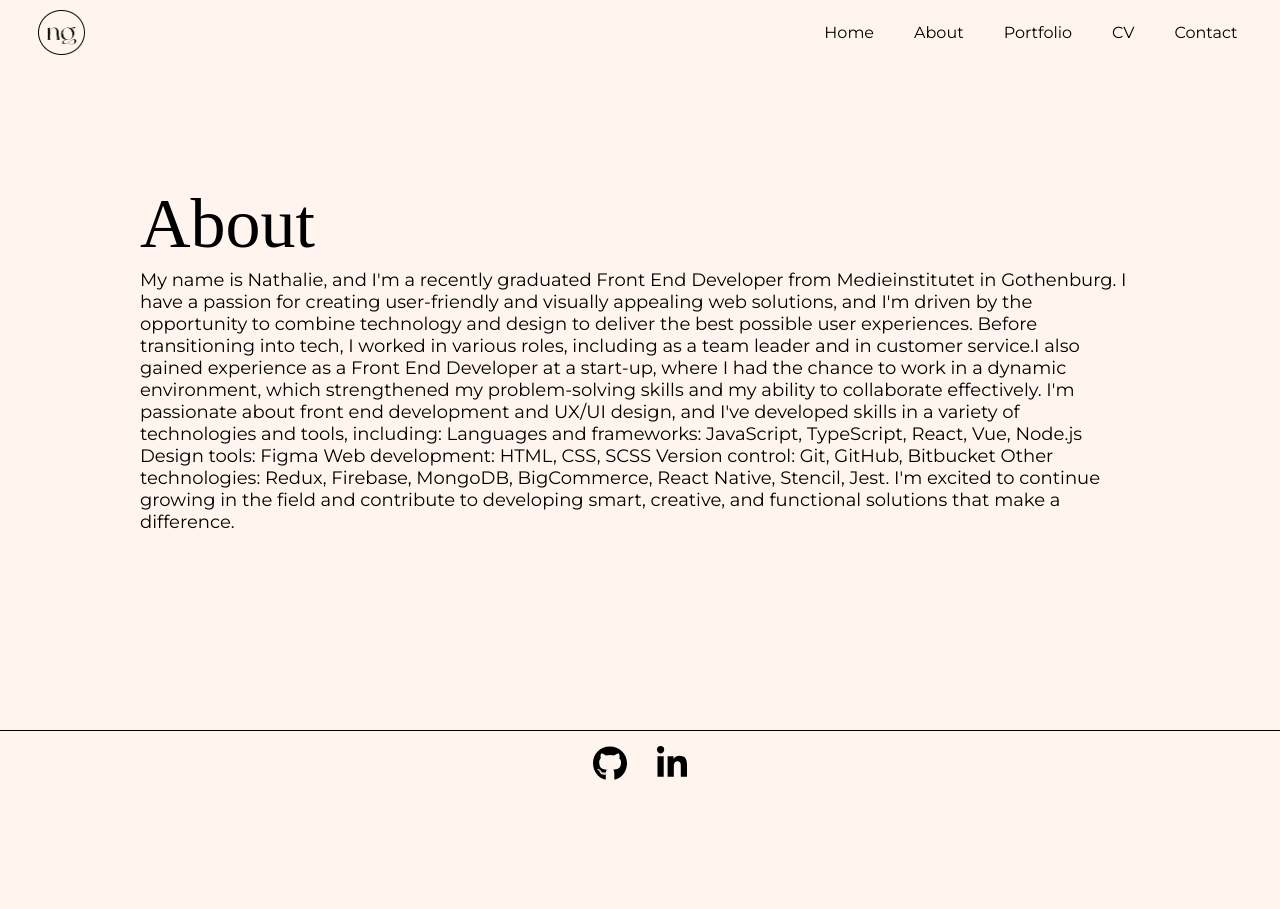
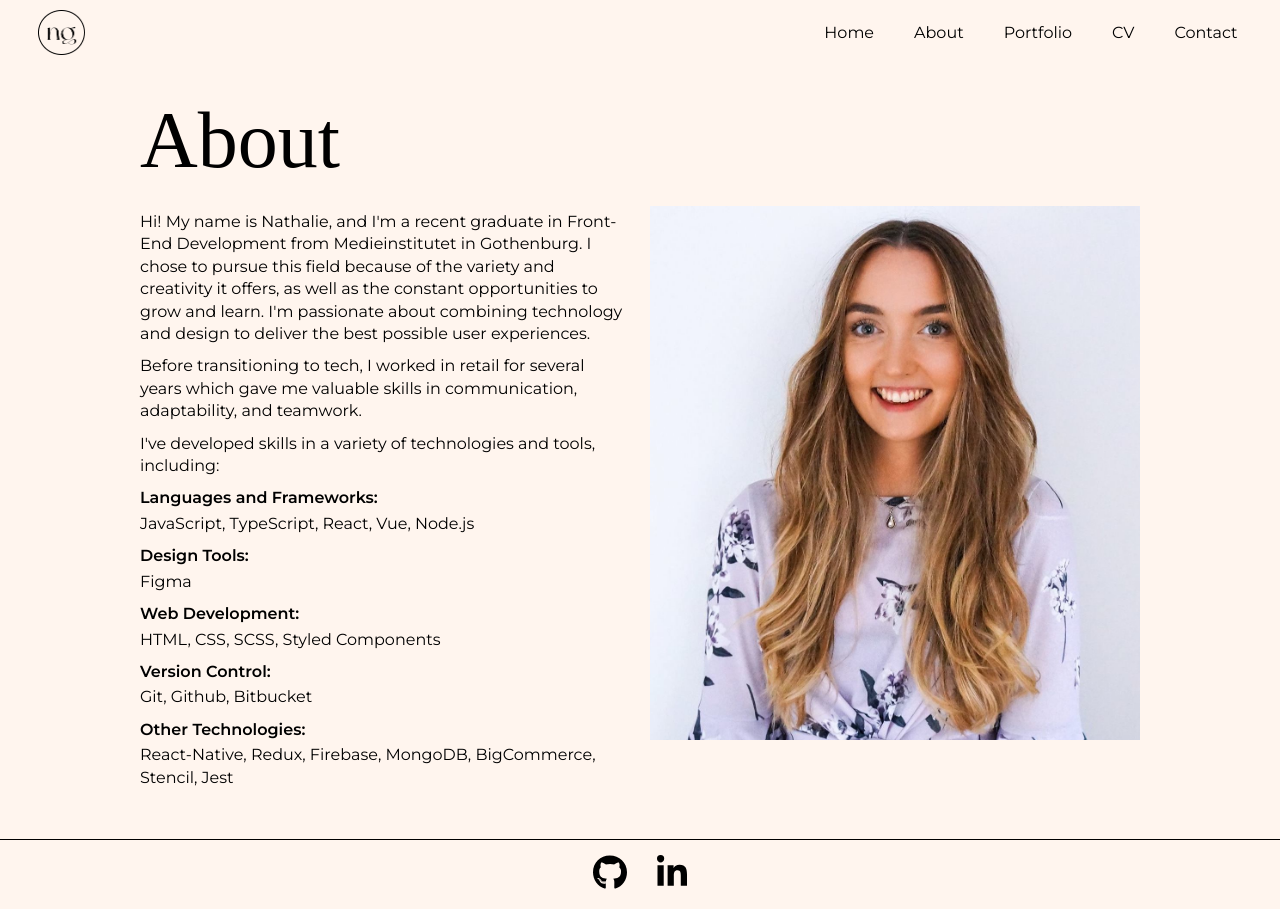
Before and after one commit to nathaliegustafsson/portfolio, a React (Vite) app: page /about in a window 1280 px wide. Before the commit the page ends 800 px from the top, so only its background shows below. Built offline with nearby package versions, Linux system fonts and the light colour scheme.

Commit message:
about-page done

```diff
--- a/src/components/About.tsx
+++ b/src/components/About.tsx
@@ -2,33 +2,73 @@ import styled from 'styled-components';
 import { media } from '../styles/breakpoints';
 
 function About() {
+	const technologies = [
+		{
+			category: 'Languages and Frameworks:',
+			tools: ['JavaScript, TypeScript, React, Vue, Node.js'],
+		},
+		{
+			category: 'Design Tools:',
+			tools: ['Figma'],
+		},
+		{
+			category: 'Web Development:',
+			tools: ['HTML, CSS, SCSS, Styled Components'],
+		},
+		{
+			category: 'Version Control:',
+			tools: ['Git, Github, Bitbucket'],
+		},
+		{
+			category: 'Other Technologies:',
+			tools: [
+				'React-Native, Redux, Firebase, MongoDB, BigCommerce, Stencil, Jest ',
+			],
+		},
+	];
+
 	return (
 		<BigContainer>
 			<Container>
-				<div>
-					<Title>About</Title>
-					<InfoText>
-						My name is Nathalie, and I'm a recently graduated Front End
-						Developer from Medieinstitutet in Gothenburg. I have a passion for
-						creating user-friendly and visually appealing web solutions, and I'm
-						driven by the opportunity to combine technology and design to
-						deliver the best possible user experiences. Before transitioning
-						into tech, I worked in various roles, including as a team leader and
-						in customer service.I also gained experience as a Front End
-						Developer at a start-up, where I had the chance to work in a dynamic
-						environment, which strengthened my problem-solving skills and my
-						ability to collaborate effectively. I'm passionate about front end
-						development and UX/UI design, and I've developed skills in a variety
-						of technologies and tools, including: Languages and frameworks:
-						JavaScript, TypeScript, React, Vue, Node.js Design tools: Figma Web
-						development: HTML, CSS, SCSS Version control: Git, GitHub, Bitbucket
-						Other technologies: Redux, Firebase, MongoDB, BigCommerce, React
-						Native, Stencil, Jest. I'm excited to continue growing in the field
-						and contribute to developing smart, creative, and functional
-						solutions that make a difference.
-					</InfoText>
-				</div>
-				<div></div>
+				<Title>About</Title>
+				<AboutContent>
+					<ImageContainer>
+						<Image src="/cv-picture.jpg" alt="cv-picture" />
+					</ImageContainer>
+					<TextContainer>
+						<AboutText>
+							<Text>
+								Hi! My name is Nathalie, and I'm a recent graduate in Front-End
+								Development from Medieinstitutet in Gothenburg. I chose to
+								pursue this field because of the variety and creativity it
+								offers, as well as the constant opportunities to grow and learn.
+								I'm passionate about combining technology and design to deliver
+								the best possible user experiences.
+							</Text>
+							<Text>
+								Before transitioning to tech, I worked in retail for several
+								years which gave me valuable skills in communication,
+								adaptability, and teamwork.
+							</Text>
+						</AboutText>
+						<SkillsContainer>
+							<Text>
+								I've developed skills in a variety of technologies and tools,
+								including:
+							</Text>
+							<TechnologiesContainer>
+								{technologies.map((technology) => (
+									<TechnologiesBox key={technology.category}>
+										<TechnologyCategory>
+											{technology.category}
+										</TechnologyCategory>
+										<TechnologyTools>{technology.tools}</TechnologyTools>
+									</TechnologiesBox>
+								))}
+							</TechnologiesContainer>
+						</SkillsContainer>
+					</TextContainer>
+				</AboutContent>
 			</Container>
 		</BigContainer>
 	);
@@ -48,14 +88,11 @@ const BigContainer = styled.div`
 const Container = styled.div`
 	display: flex;
 	flex-direction: column;
-	gap: 30px;
+	gap: 10px;
+	justify-content: center;
 
 	@media ${media.desktop} {
-		gap: 40px;
-	}
-
-	@media ${media.desktopXL} {
-		gap: 50px;
+		gap: 20px;
 	}
 `;
 
@@ -72,7 +109,7 @@ const Title = styled.h1`
 	}
 
 	@media ${media.desktop} {
-		font-size: 70px;
+		font-size: 80px;
 	}
 
 	@media ${media.desktopXL} {
@@ -80,17 +117,118 @@ const Title = styled.h1`
 	}
 `;
 
-const InfoText = styled.p`
+const AboutContent = styled.div`
+	display: flex;
+	flex-direction: column;
+	gap: 10px;
+	width: 100%;
+
+	@media ${media.tablet} {
+		flex-direction: row-reverse;
+		justify-content: space-between;
+		gap: 20px;
+	}
+`;
+
+const TextContainer = styled.div`
+	margin-top: 5px;
+	display: flex;
+	flex-direction: column;
+	gap: 10px;
+
+	@media ${media.tablet} {
+		width: 50%;
+		line-height: 1.3rem;
+	}
+
+	@media ${media.desktop} {
+		line-height: 1.4rem;
+	}
+`;
+
+const SkillsContainer = styled.div`
+	display: flex;
+	flex-direction: column;
+	gap: 10px;
+`;
+
+const AboutText = styled.div`
+	display: flex;
+	flex-direction: column;
+	gap: 10px;
+`;
+
+const Text = styled.p`
+	margin: 0;
 	font-family: 'Montserrat';
-	font-size: 11px;
-	margin-top: 5px;
+	font-size: 12px;
 
 	@media ${media.tablet} {
 		font-size: 14px;
 	}
 
 	@media ${media.desktop} {
-		font-size: 18px;
+		font-size: 16px;
+	}
+`;
+
+const TechnologiesBox = styled.div`
+	display: flex;
+	flex-direction: column;
+	gap: 3px;
+`;
+
+const TechnologyCategory = styled.h6`
+	margin: 0;
+	font-size: 12px;
+	font-weight: 600;
+	font-family: 'Montserrat';
+
+	@media ${media.tablet} {
+		font-size: 14px;
+	}
+
+	@media ${media.desktop} {
+		font-size: 16px;
+	}
+`;
+
+const TechnologiesContainer = styled.div`
+	display: flex;
+	flex-direction: column;
+	gap: 10px;
+`;
+
+const TechnologyTools = styled.p`
+	margin: 0;
+	font-size: 12px;
+	font-family: 'Montserrat';
+
+	@media ${media.tablet} {
+		font-size: 14px;
+	}
+
+	@media ${media.desktop} {
+		font-size: 16px;
+	}
+`;
+
+const ImageContainer = styled.div`
+	width: 100%;
+	display: flex;
+
+	@media ${media.tablet} {
+		width: 50%;
+		align-items: flex-start;
+	}
+`;
+
+const Image = styled.img`
+	width: 100%;
+
+	@media ${media.tablet} {
+		/* height: 65%; */
+		object-fit: contain;
 	}
 `;
 
```
